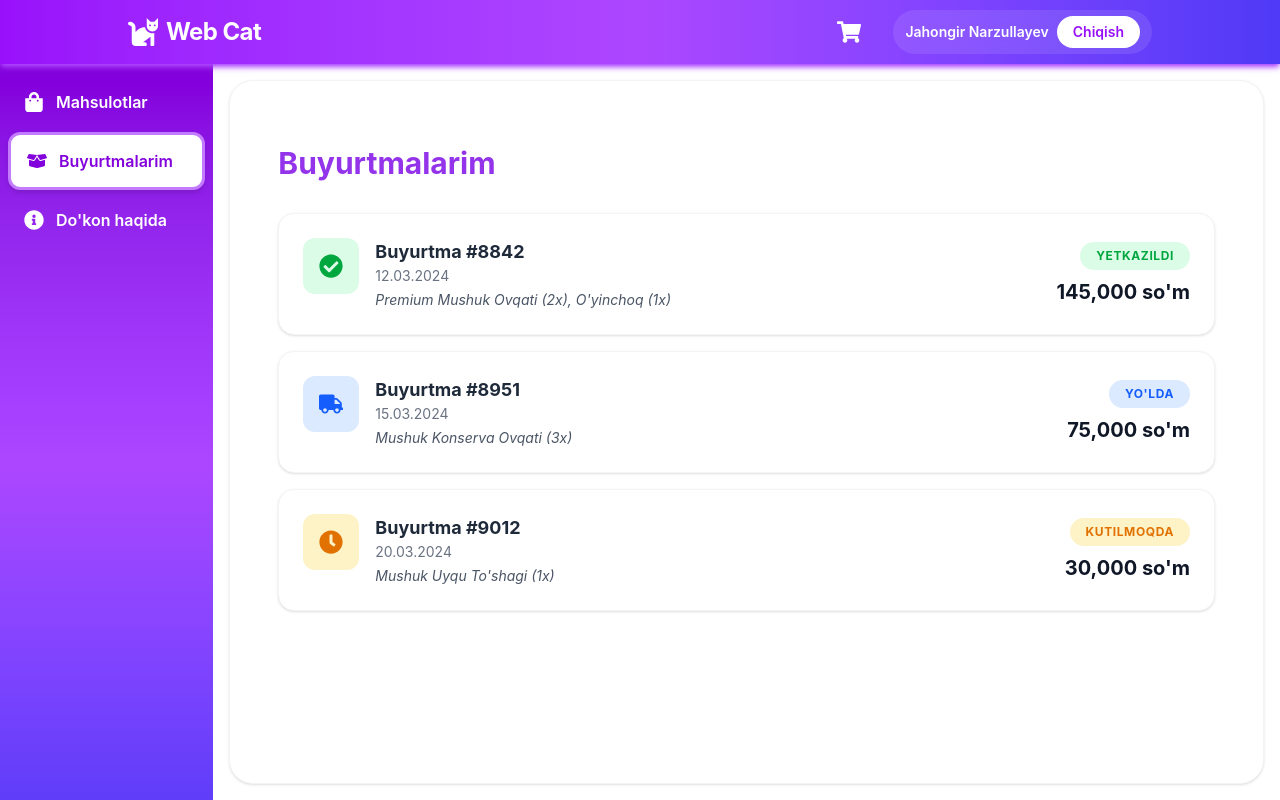
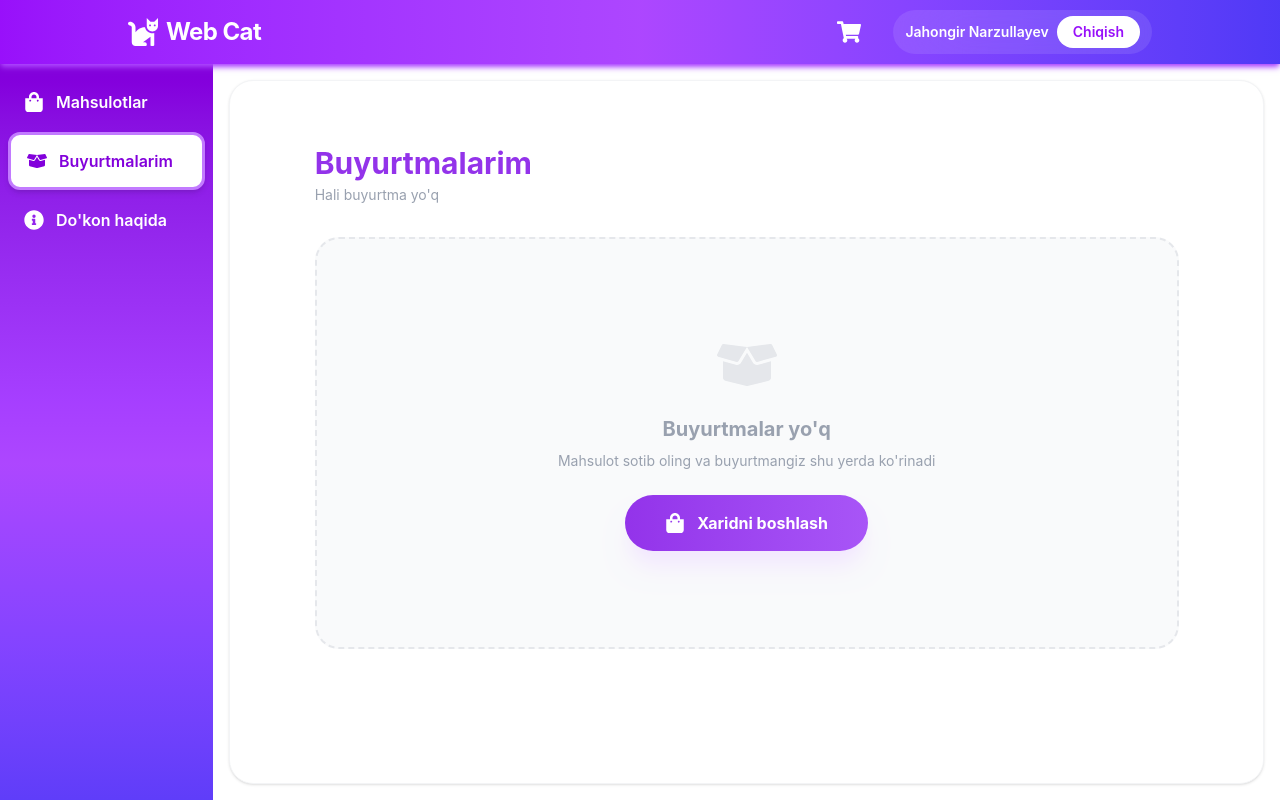
Before and after one commit to Jahon214/web-cat, a React (Vite) app: page /orders in a window 1280 px wide. Built offline with nearby package versions, Linux system fonts and the light colour scheme.

Commit message:
feat: add axios and react-hot-toast dependencies to package.json and package-lock.json

```diff
--- a/package.json
+++ b/package.json
@@ -11,8 +11,10 @@
   },
   "dependencies": {
     "@tailwindcss/vite": "^4.2.1",
+    "axios": "^1.14.0",
     "react": "^19.2.0",
     "react-dom": "^19.2.0",
+    "react-hot-toast": "^2.6.0",
     "react-icons": "^5.6.0",
     "react-router-dom": "^7.13.1",
     "tailwindcss": "^4.2.1"
--- a/src/App.jsx
+++ b/src/App.jsx
@@ -13,6 +13,7 @@ import Register from './pages/Register'
 import Products from './pages/Products'
 import About from './pages/About'
 import Orders from './pages/Orders'
+import Card from './pages/Card'
 
 // Components
 import ProductsAdmin from './components/admin/ProductsAdmin'
@@ -28,6 +29,7 @@ const App = () => {
           <Route path="/" element={<Products />} />
           <Route path="/orders" element={<Orders />} />
           <Route path="/about" element={<About />} />
+          <Route path="/card" element={<Card/>} />
         </Route>
 
 
--- a/src/context/CartContext.jsx
+++ b/src/context/CartContext.jsx
@@ -1,17 +1,19 @@
-import { createContext, useContext, useState } from 'react'
+import { createContext, useContext, useState } from "react"
 
 const CartContext = createContext()
 
 export const CartProvider = ({ children }) => {
   const [cartItems, setCartItems] = useState([])
+  const [orders, setOrders] = useState([])       // YANGI
 
   const addToCart = (product) => {
     setCartItems((prev) => {
       const isExist = prev.find((item) => item.id === product.id)
       if (isExist) {
         return prev.map((item) =>
-                    item.id === product.id ? { ...item, quantity: item.quantity + 1 }
-                        : item,
+          item.id === product.id
+            ? { ...item, quantity: item.quantity + 1 }
+            : item
         )
       }
       return [...prev, { ...product, quantity: 1 }]
@@ -27,10 +29,37 @@ export const CartProvider = ({ children }) => {
       prev.map((item) =>
         item.id === id
           ? { ...item, quantity: Math.max(1, item.quantity + amount) }
-                    : item,
-            ),
+          : item
+      )
     )
   }
+
+  const clearCart = () => setCartItems([])
+
+  // ── YANGI FUNKSIYA ──────────────────────────────
+  const addOrder = (customerName) => {
+    if (cartItems.length === 0) return
+
+    const newOrder = {
+      id: `#${Math.floor(1000 + Math.random() * 9000)}`,
+      date: new Date().toLocaleDateString("uz-UZ", {
+        day: "2-digit", month: "2-digit", year: "numeric",
+      }),
+      status: "Kutilmoqda",
+      statusType: "pending",
+      total: totalPrice.toLocaleString(),
+      totalRaw: totalPrice,
+      customerName,
+      items: cartItems
+        .map((item) => `${item.title} (${item.quantity}x)`)
+        .join(", "),
+      products: [...cartItems],
+    }
+
+    setOrders((prev) => [newOrder, ...prev])
+    clearCart()
+  }
+  // ────────────────────────────────────────────────
 
   const totalPrice = cartItems.reduce((acc, item) => {
     const price = Number(item.price) || 0
@@ -38,11 +67,15 @@ export const CartProvider = ({ children }) => {
   }, 0)
 
   return (
-        <CartContext.Provider value={{
+    <CartContext.Provider
+      value={{
         cartItems,
         addToCart,
         removeFromCart,
         updateQuantity,
+        clearCart,
+        addOrder,     // YANGI
+        orders,       // YANGI
         totalPrice,
       }}
     >
--- a/src/pages/Orders.jsx
+++ b/src/pages/Orders.jsx
@@ -1,115 +1,186 @@
-import React from "react"
-import { FaBoxOpen, FaClock, FaCheckCircle, FaTruck } from "react-icons/fa"
+import React, { useState } from "react"
+import { useCart } from "../context/CartContext"
+import {
+  FaBoxOpen,
+  FaClock,
+  FaCheckCircle,
+  FaTruck,
+  FaChevronDown,
+  FaChevronUp,
+  FaShoppingBag,
+} from "react-icons/fa"
+import { useNavigate } from "react-router-dom"
 
-// Test uchun buyurtmalar ma'lumotlari
-const ORDERS_DATA = [
-  {
-    id: "#8842",
-    date: "12.03.2024",
-    status: "Yetkazildi",
-    total: "145,000",
-    items: "Premium Mushuk Ovqati (2x), O'yinchoq (1x)",
-    statusType: "completed",
-  },
-  {
-    id: "#8951",
-    date: "15.03.2024",
-    status: "Yo'lda",
-    total: "75,000",
-    items: "Mushuk Konserva Ovqati (3x)",
-    statusType: "shipping",
-  },
-  {
-    id: "#9012",
-    date: "20.03.2024",
-    status: "Kutilmoqda",
-    total: "30,000",
-    items: "Mushuk Uyqu To'shagi (1x)",
-    statusType: "pending",
-  },
-]
-
-const Orders = () => {
-  // Status ranglarini va iconlarini aniqlash funksiyasi
 const getStatusStyles = (type) => {
   switch (type) {
     case "completed":
       return {
         color: "text-green-600",
         bg: "bg-green-100",
+        dot: "bg-green-500",
         icon: <FaCheckCircle />,
       }
     case "shipping":
-        return { color: "text-blue-600", bg: "bg-blue-100", icon: <FaTruck /> }
+      return {
+        color: "text-blue-600",
+        bg: "bg-blue-100",
+        dot: "bg-blue-500",
+        icon: <FaTruck />,
+      }
     case "pending":
       return {
         color: "text-amber-600",
         bg: "bg-amber-100",
+        dot: "bg-amber-400",
         icon: <FaClock />,
       }
     default:
       return {
         color: "text-gray-600",
         bg: "bg-gray-100",
+        dot: "bg-gray-400",
         icon: <FaBoxOpen />,
       }
   }
 }
 
+const OrderCard = ({ order }) => {
+  const [expanded, setExpanded] = useState(false)
+  const style = getStatusStyles(order.statusType)
+
   return (
-    <div className="max-w-6xl mx-auto px-4 py-8">
-      <h1 className="text-3xl font-bold text-[#9333EA] mb-8">Buyurtmalarim</h1>
-
-      <div className="space-y-4">
-        {ORDERS_DATA.length > 0 ? (
-          ORDERS_DATA.map((order) => {
-            const style = getStatusStyles(order.statusType)
-            return (
+    <div className="bg-white rounded-2xl shadow-sm border border-gray-100 overflow-hidden hover:shadow-md transition-all duration-300">
+      {/* Asosiy qator */}
       <div
-                key={order.id}
-                className="bg-white rounded-2xl p-6 shadow-sm border border-gray-100 flex flex-col md:flex-row md:items-center justify-between gap-4 hover:shadow-md transition-shadow"
+        className="p-5 flex flex-col md:flex-row md:items-center justify-between gap-4 cursor-pointer"
+        onClick={() => setExpanded((prev) => !prev)}
       >
-                {/* Chap tomon: ID va Ma'lumotlar */}
-                <div className="flex items-start gap-4">
-                  <div
-                    className={`p-4 rounded-xl text-2xl ${style.bg} ${style.color}`}
-                  >
+        <div className="flex items-center gap-4">
+          <div className={`p-3 rounded-xl text-xl ${style.bg} ${style.color}`}>
             {style.icon}
           </div>
           <div>
-                    <h3 className="font-bold text-gray-800 text-lg">
+            <div className="flex items-center gap-2">
+              <h3 className="font-bold text-gray-800 text-base">
                 Buyurtma {order.id}
               </h3>
-                    <p className="text-sm text-gray-500 mb-1">{order.date}</p>
-                    <p className="text-sm text-gray-600 italic truncate max-w-62.5 md:max-w-md">
+              <span className={`w-2 h-2 rounded-full ${style.dot}`} />
+            </div>
+            <p className="text-xs text-gray-400 mt-0.5">{order.date}</p>
+            <p className="text-sm text-gray-500 mt-1 truncate max-w-60 md:max-w-sm">
               {order.items}
             </p>
           </div>
         </div>
 
-                {/* O'ng tomon: Status va Narx */}
-                <div className="flex items-center justify-between md:flex-col md:items-end gap-2">
+        <div className="flex items-center gap-4 md:gap-6">
+          <div className="text-right">
+            <p className="text-lg font-bold text-gray-900">
+              {order.total} so'm
+            </p>
             <span
-                    className={`px-4 py-1.5 rounded-full text-xs font-bold uppercase tracking-wider ${style.bg} ${style.color}`}
+              className={`text-xs font-semibold px-3 py-1 rounded-full ${style.bg} ${style.color}`}
             >
               {order.status}
             </span>
-                  <p className="text-xl font-bold text-gray-900">
-                    {order.total} so'm
+          </div>
+          <span className="text-gray-400 text-sm">
+            {expanded ? <FaChevronUp /> : <FaChevronDown />}
+          </span>
+        </div>
+      </div>
+
+      {/* Kengaytirilgan mahsulotlar */}
+      {expanded && order.products && (
+        <div className="border-t border-gray-100 bg-gray-50 px-5 py-4">
+          <p className="text-xs font-semibold text-gray-400 uppercase tracking-widest mb-3">
+            Mahsulotlar
+          </p>
+          <div className="space-y-2">
+            {order.products.map((product) => (
+              <div
+                key={product.id}
+                className="flex items-center justify-between text-sm"
+              >
+                <div className="flex items-center gap-3">
+                  {product.image && (
+                    <img
+                      src={product.image}
+                      alt={product.title}
+                      className="w-10 h-10 rounded-lg object-cover border border-gray-200"
+                    />
+                  )}
+                  <div>
+                    <p className="font-medium text-gray-700">{product.title}</p>
+                    <p className="text-xs text-gray-400">
+                      {product.quantity} x{" "}
+                      {Number(product.price).toLocaleString()} so'm
                     </p>
                   </div>
                 </div>
-            )
-          })
-        ) : (
-          <div className="text-center py-20 bg-gray-50 rounded-3xl border-2 border-dashed border-gray-200">
-            <FaBoxOpen className="text-5xl text-gray-300 mx-auto mb-4" />
-            <p className="text-gray-400 text-lg">
-              Hali buyurtmalar mavjud emas.
+                <p className="font-semibold text-gray-800">
+                  {(product.price * product.quantity).toLocaleString()} so'm
                 </p>
+              </div>
+            ))}
+          </div>
+          <div className="mt-4 pt-3 border-t border-gray-200 flex justify-end">
+            <p className="text-sm font-bold text-[#9333EA]">
+              Jami: {order.total} so'm
+            </p>
+          </div>
         </div>
       )}
     </div>
+  )
+}
+
+const Orders = () => {
+  const { orders } = useCart()
+  const navigate = useNavigate()
+
+  return (
+    <div className="max-w-4xl mx-auto px-4 py-8">
+      <div className="flex items-center justify-between mb-8">
+        <div>
+          <h1 className="text-3xl font-bold text-[#9333EA]">Buyurtmalarim</h1>
+          <p className="text-gray-400 text-sm mt-1">
+            {orders.length > 0
+              ? `${orders.length} ta buyurtma`
+              : "Hali buyurtma yo'q"}
+          </p>
+        </div>
+        {orders.length > 0 && (
+          <div className="px-4 py-2 rounded-full text-sm font-semibold bg-purple-100 text-purple-600">
+            {orders.length} ta
+          </div>
+        )}
+      </div>
+
+      {orders.length > 0 ? (
+        <div className="space-y-4">
+          {orders.map((order) => (
+            <OrderCard key={order.id} order={order} />
+          ))}
+        </div>
+      ) : (
+        <div className="text-center py-24 bg-gray-50 rounded-3xl border-2 border-dashed border-gray-200">
+          <FaBoxOpen className="text-6xl text-gray-200 mx-auto mb-5" />
+          <h2 className="text-xl font-bold text-gray-400 mb-2">
+            Buyurtmalar yo'q
+          </h2>
+          <p className="text-gray-400 text-sm mb-6">
+            Mahsulot sotib oling va buyurtmangiz shu yerda ko'rinadi
+          </p>
+          <button
+            onClick={() => navigate("/")}
+            className="group inline-flex items-center gap-3 bg-linear-to-r from-[#9333EA] to-[#A855F7] text-white px-10 py-4 rounded-full font-bold shadow-xl shadow-purple-100 cursor-pointer transition-all duration-300 ease-out hover:scale-105 hover:shadow-2xl hover:shadow-purple-200 hover:-translate-y-1 active:scale-95 active:shadow-inner active:translate-y-0"
+          >
+            <FaShoppingBag className="text-xl group-hover:animate-bounce" />
+            <span>Xaridni boshlash</span>
+          </button>
+        </div>
+      )}
     </div>
   )
 }
```
Also changed, not shown: src/pages/Card.jsx (+143 -4 lines), src/pages/Products.jsx (+5 -5 lines), src/services/telegramService.js (+29 -0 lines), 1 other file (tests, documents, lock files or other folders). Lines whose indentation alone changed are shown as unchanged.
